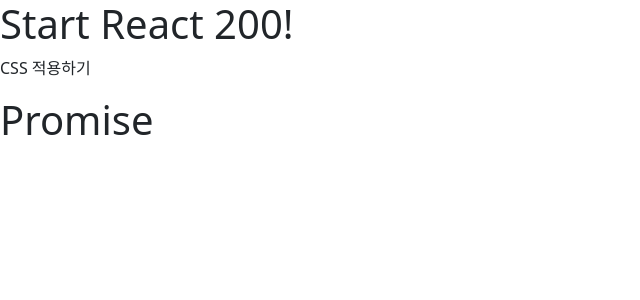
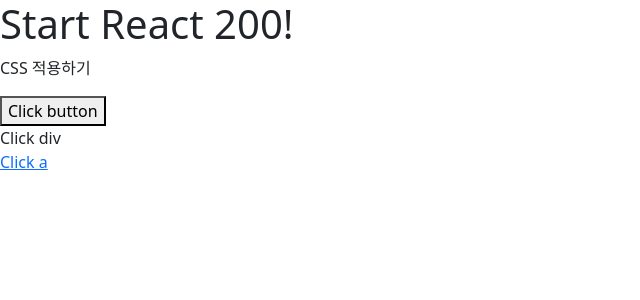
Before and after one commit to jihyean/React200, a React (Create React App) app in the folder client/: page / in a window 1280 px wide. Shown: the top 300 px of the page, without its empty margins (0-640 px from the left). Built offline with nearby package versions, Linux system fonts and the light colour scheme.

Commit message:
[066] click 이벤트 사용하기(onClick)

```diff
--- a/client/src/App.js
+++ b/client/src/App.js
@@ -1,6 +1,6 @@
 import React from 'react';
 import './App.css';
-import Promise from './PART2/R065_Promise'
+import ReactonClick from './PART3/R066_onClick'
 import 'bootstrap/dist/css/bootstrap.css'
 
 function App() {
@@ -8,7 +8,7 @@
     <div>
       <h1>Start React 200!</h1>
       <p>CSS 적용하기</p>
-      <Promise />
+      <ReactonClick />
     </div>
   );
 }
--- /dev/null
+++ b/client/src/PART3/R066_onClick.js
@@ -0,0 +1,20 @@
+import React, { Component } from 'react';
+
+class R065_Promise extends Component {
+  buttonClick = (param) => {
+    if(typeof param != 'string') param = "Click a"
+    console.log('param : '+ param);
+  }
+
+  render() {
+    return (
+      <>
+        <button onClick={e => this.buttonClick("Click button")}>Click button</button>
+        <div onClick={e => this.buttonClick("Click div")}>Click div</div>
+        <a href="javascript:" onClick={this.buttonClick}>Click a</a>
+      </>
+    )
+  }
+}
+
+export default R065_Promise;
```
